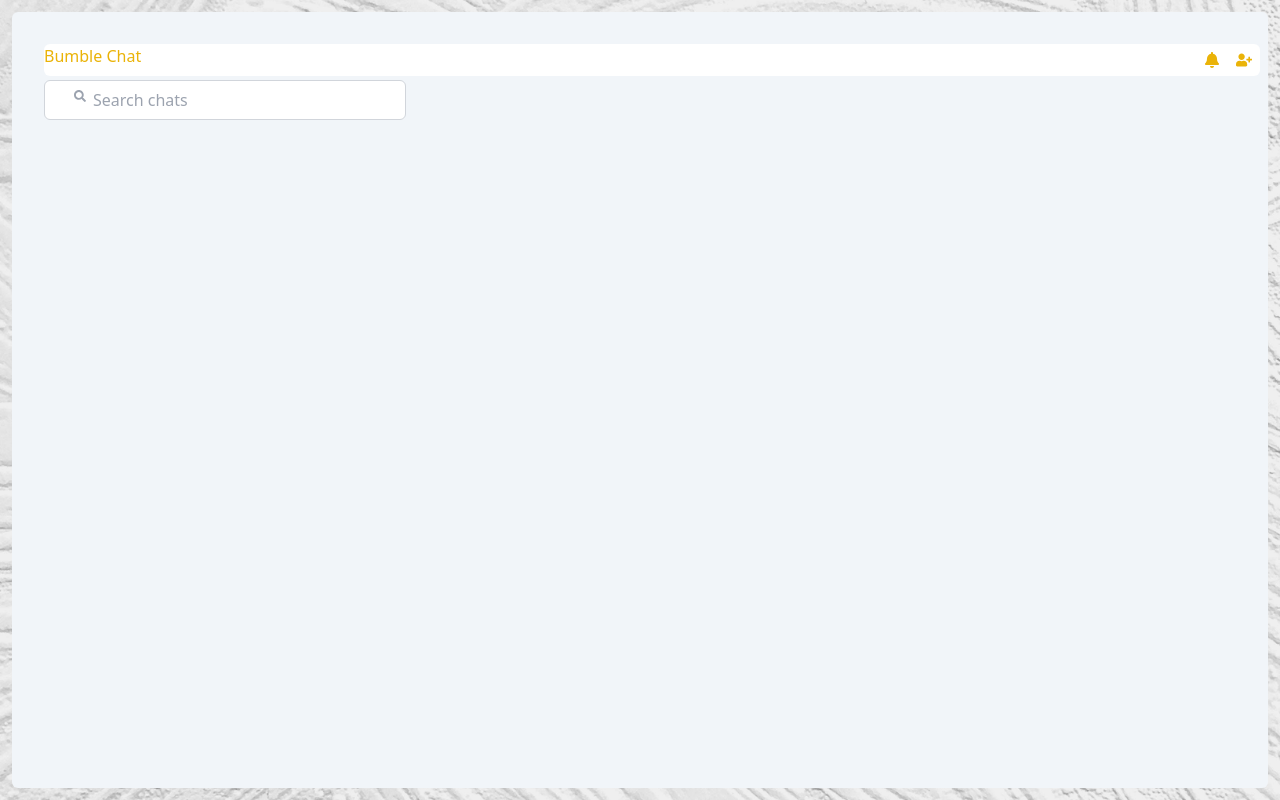
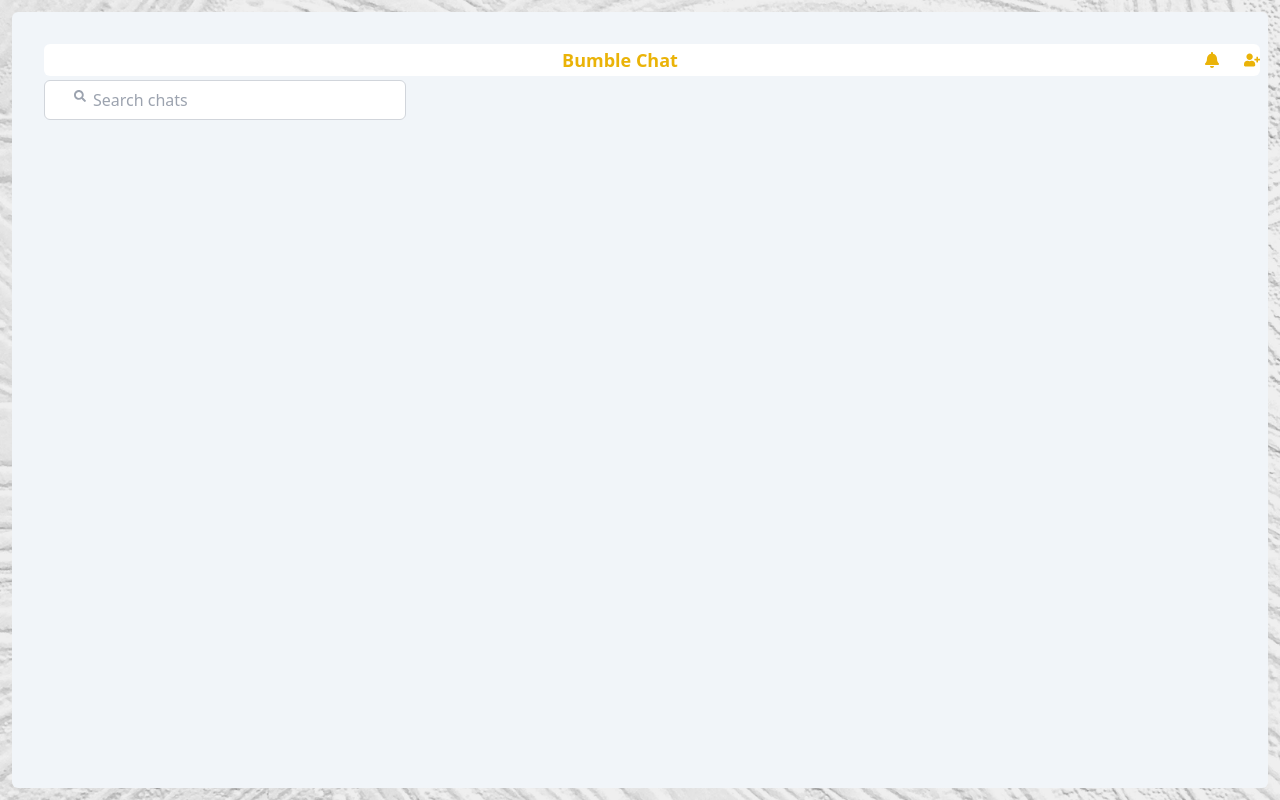
Before and after one commit to emmanuelwangila/mern-chat, a React (Create React App) app in the folder frontend/: page /chats in a window 1280 px wide. Built offline with nearby package versions, Linux system fonts and the light colour scheme; sample sign-in values are in the browser's storage.

Commit message:
Adding toggle functionalities for drop down menus

```diff
--- a/frontend/src/components/chats/SideBar.jsx
+++ b/frontend/src/components/chats/SideBar.jsx
@@ -12,24 +12,60 @@ const SideBar = () => {
 
   const { user } = useChatState();
 
+  const [isDropdownOpen, setIsDropdownOpen] = useState(false);
+
+  const toggleDropdown = () => {
+    setIsDropdownOpen(!isDropdownOpen);
+  };
+
+  const closeDropdown = () => {
+    setIsDropdownOpen(false);
+  };
+
   return (
-    <div className="lg:flex-col md:flex-col sm:flex-wrap  w-full h-full m-2 p-2">
-      <div className="w-full items-between   text-yellow-500  m-1  bg-white mouse-pointer rounded-md  flex justify-between  font-sans  ">
-        <div className="flex justify-center ">Bumble Chat</div>
-
-        <div className="flex justify-evenly ">
-          <FaBell className="m-2 " />
-          <FaUserPlus className="m-2 " />
+    <div className="lg:flex-col md:flex-col sm:flex-wrap w-full h-full m-2 p-2">
+      <div className="w-full text-yellow-500 m-1 bg-white mouse-pointer rounded-md flex justify-between items-center font-sans">
+        <div className="flex-1 text-center">
+          <span className="font-bold text-lg">Bumble Chat</span>
+        </div>
+        <div className="flex justify-end items-center space-x-4 relative">
+          <FaBell className="m-2" />
+          <FaUserPlus
+            className="m-2 cursor-pointer"
+            onClick={toggleDropdown}
+            name={user.name}
+            src={user.pic}
+          />
+          {isDropdownOpen && (
+            <div
+              className="absolute right-0 bg-white shadow-md rounded-md p-2 w-40 text-sm z-10"
+              onMouseLeave={closeDropdown}
+            >
+              <ul>
+                <li className="cursor-pointer hover:bg-gray-100 p-1 flex items-center">
+                  <img
+                    src={user.pic}
+                    className="w-5 h-5 rounded-full mr-2"
+                    alt="profile"
+                  />
+                  My Profile
+                </li>
+                <li className="cursor-pointer hover:bg-gray-100 p-1 flex items-center">
+                  LogOut
+                </li>
+              </ul>
+            </div>
+          )}
         </div>
       </div>
-      <div className="relative  m-1 ">
-        <FaSearch className="left-3 absolute m-4 p-0.5   transform -translate-y-1/2 text-gray-400" />
+      <div className="relative m-1">
+        <FaSearch className="left-3 absolute m-4 p-0.5 transform -translate-y-1/2 text-gray-400" />
         <input
           type="text"
           value={search}
           onChange={(e) => setSearch(e.target.value)}
-          className="w-[30%] h-10 pl-12  font-sans rounded-md border border-gray-300 focus:outline-none focus:border-blue-500"
-          placeholder="Search chats  "
+          className="w-[30%] h-10 pl-12 font-sans rounded-md border border-gray-300 focus:outline-none focus:border-blue-500"
+          placeholder="Search chats"
         />
       </div>
     </div>
```
